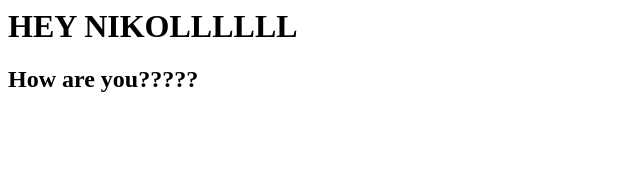
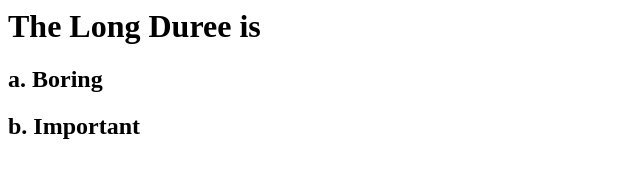
Before and after one commit to Doronle001/Demo, a plain HTML site: page index.html in a window 1280 px wide. Shown: the whole page, without its empty margins (0-640 px from the left). Drawn offline with Linux system fonts and the light colour scheme.

Commit message:
Update index.html

```diff
--- a/index.html
+++ b/index.html
@@ -1,6 +1,8 @@
 <html>
+<title> A serious question by Ofek</title>
 <body>
-<h1>HEY NIKOLLLLLL</h1>
-<h2> How are you????? </h2>
+<h1>The Long Duree is</h1>
+<h2> a. Boring </h2>
+<h2> b. Important </h2>
 </body>
 </html>
```
